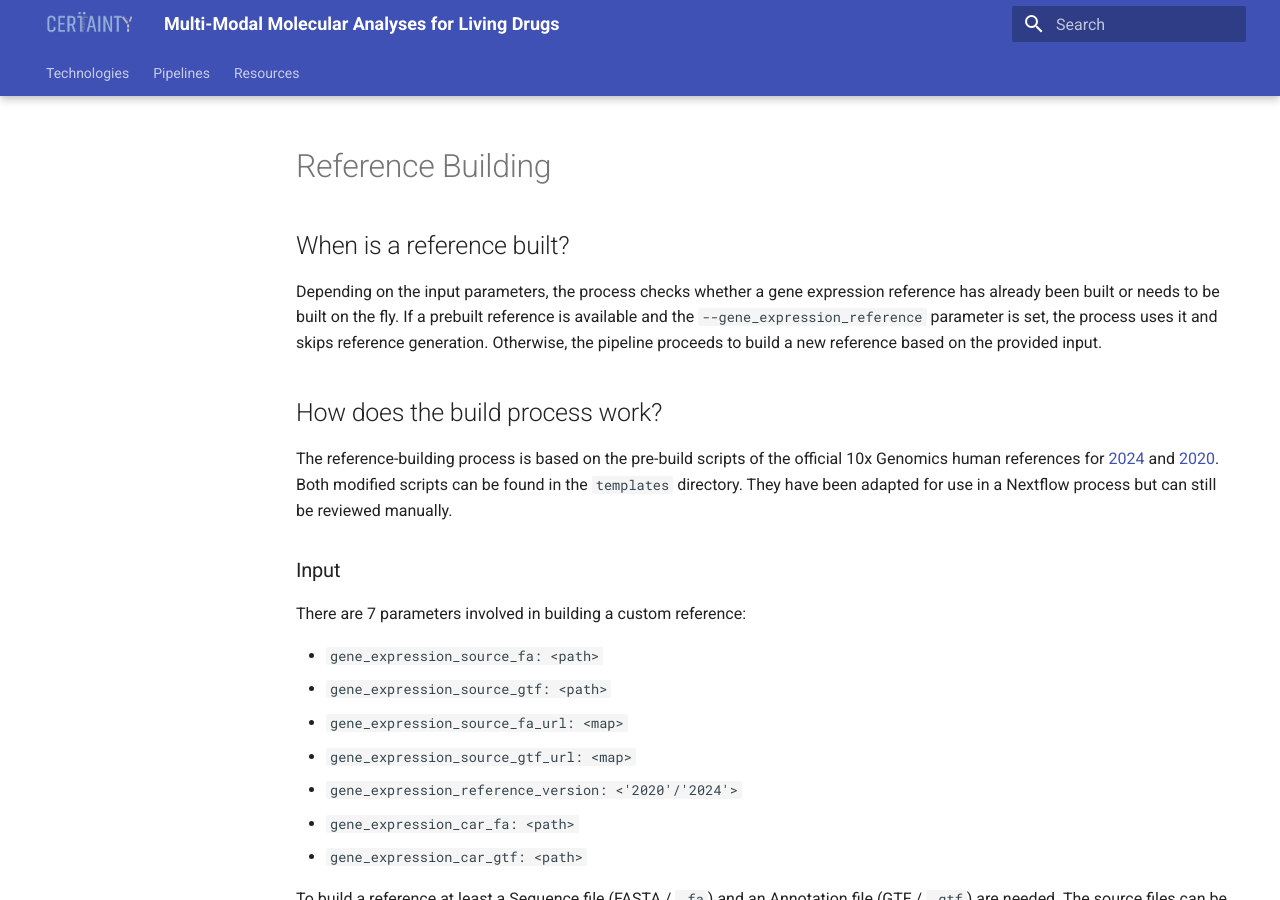
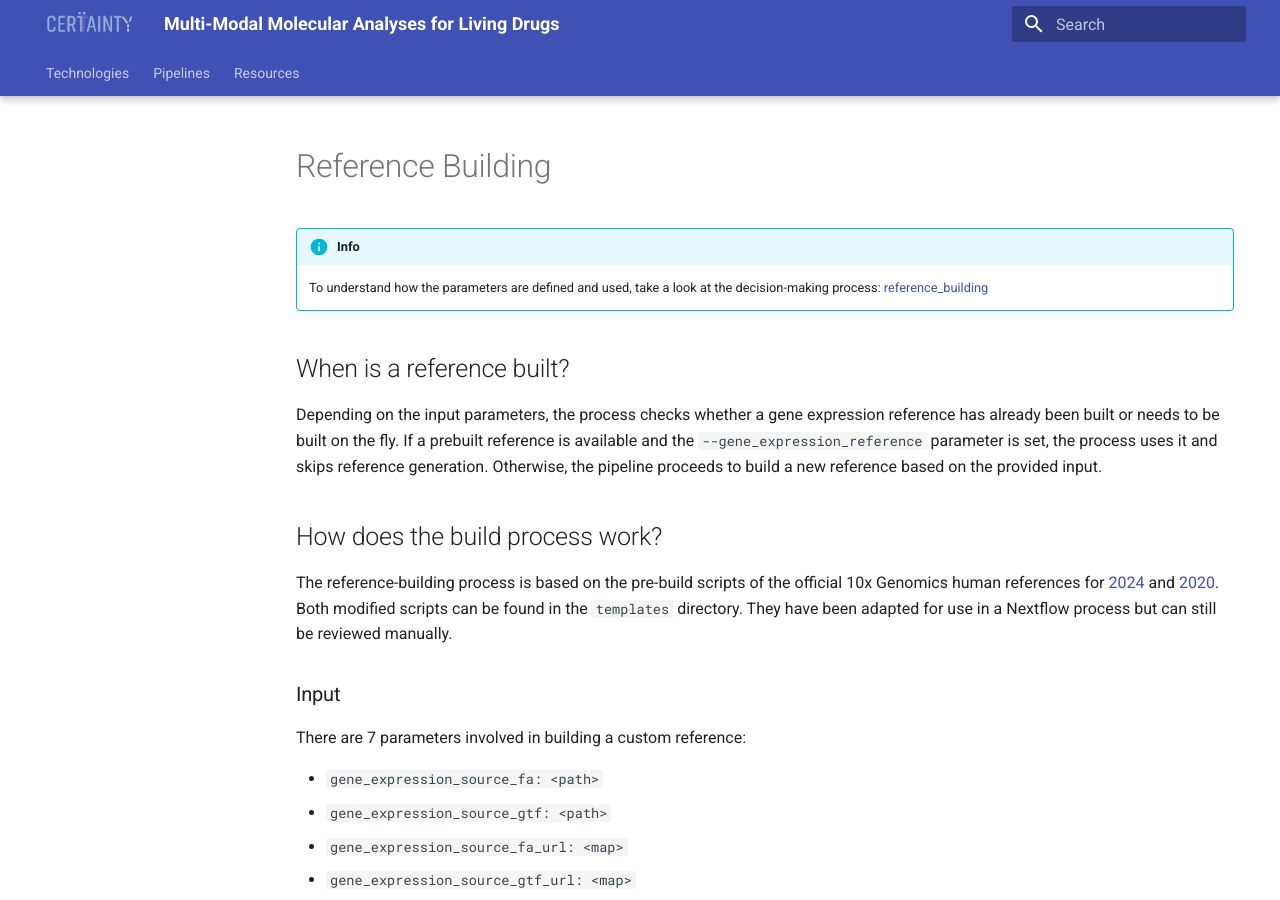
Before and after one commit to fraunhofer-izi/Living-Drugs-Wiki, an MkDocs documentation site: the page built from wiki/Home/Pipelines/CERTOMICS-Pipeline/Documentation/reference_building.md, in a window 1280 px wide and 900 px high. Built offline with MkDocs 1.6.1 and Material for MkDocs 9.7.7, drawn with Linux system fonts in a browser that asks for light colours.

Commit message:
Decision process reference

```diff
--- a/wiki/Home/Pipelines/CERTOMICS-Pipeline/Documentation/reference_building.md
+++ b/wiki/Home/Pipelines/CERTOMICS-Pipeline/Documentation/reference_building.md
@@ -1,4 +1,7 @@
 # Reference Building
+
+!!! info
+    To understand how the parameters are defined and used, take a look at the decision-making process: [reference_building](../../../../images/pipelines/CERTOMICS/Pipeline_options.drawio.svg)
 
 ## When is a reference built?
 
```
Also changed, not shown: wiki/Home/Pipelines/CERTOMICS-Pipeline/Documentation/params-file.md (+3 -0 lines), wiki/Home/Pipelines/CERTOMICS-Pipeline/index.md (+1 -1 lines), wiki/images/pipelines/CERTOMICS/Pipeline_options.drawio.svg (added).
